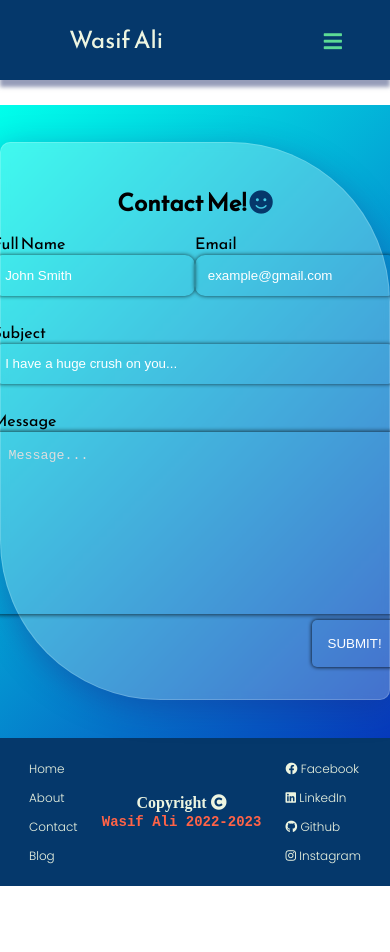
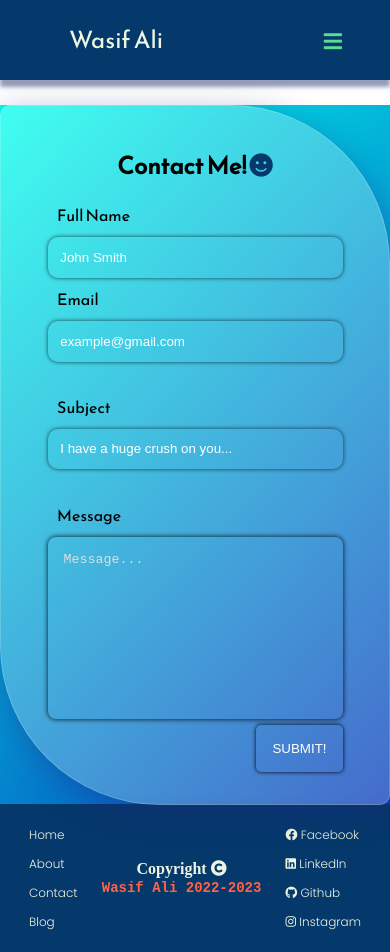
Before and after one commit to WaxifAlee/portfolio, a React (Create React App) app: page /contact in a window 390 px wide. Before the commit the page ends 886 px from the top, so only its background shows below. Built offline with nearby package versions, Linux system fonts and the light colour scheme.

Commit message:
contact form responsiveness added

```diff
--- a/src/components/ContactForm/contactForm.css
+++ b/src/components/ContactForm/contactForm.css
@@ -52,6 +52,10 @@
   animation: elastic 1.5s ease-in;
 }
 
+.entry-container p {
+  padding: 0.6rem;
+}
+
 .contact-elements h2 {
   text-align: center;
   padding: 10px 15px;
@@ -61,16 +65,13 @@
   color: var(--blue-primary);
 }
 
-.top-two-elements {
-  display: flex;
-}
-
 input[type="text"] {
   background: none;
   padding: 0.8rem;
   border: none;
   box-shadow: 0 0 4px rgba(0, 0, 0, 0.705);
   border-radius: 10px;
+  width: 100%;
   outline: none;
 }
 
```
